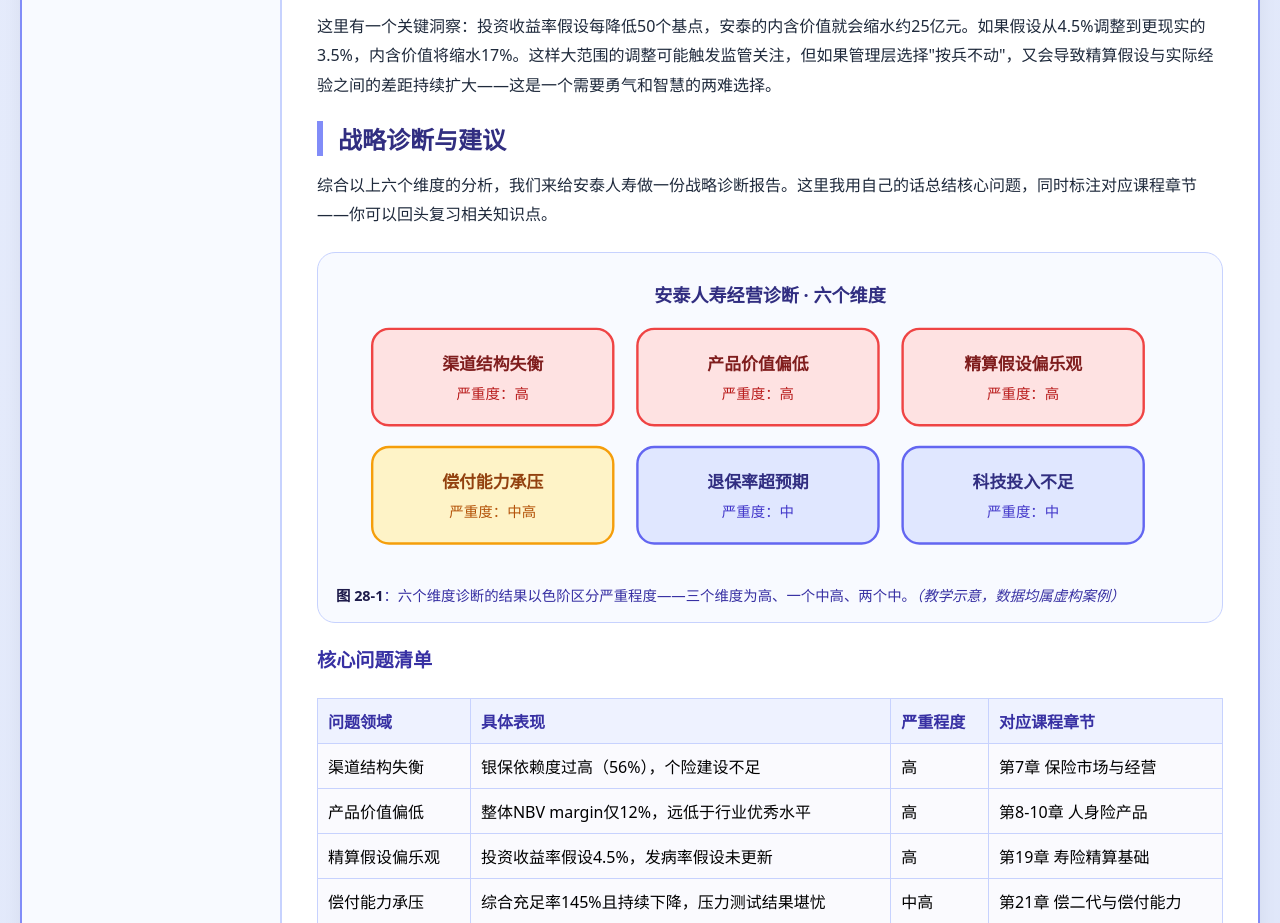
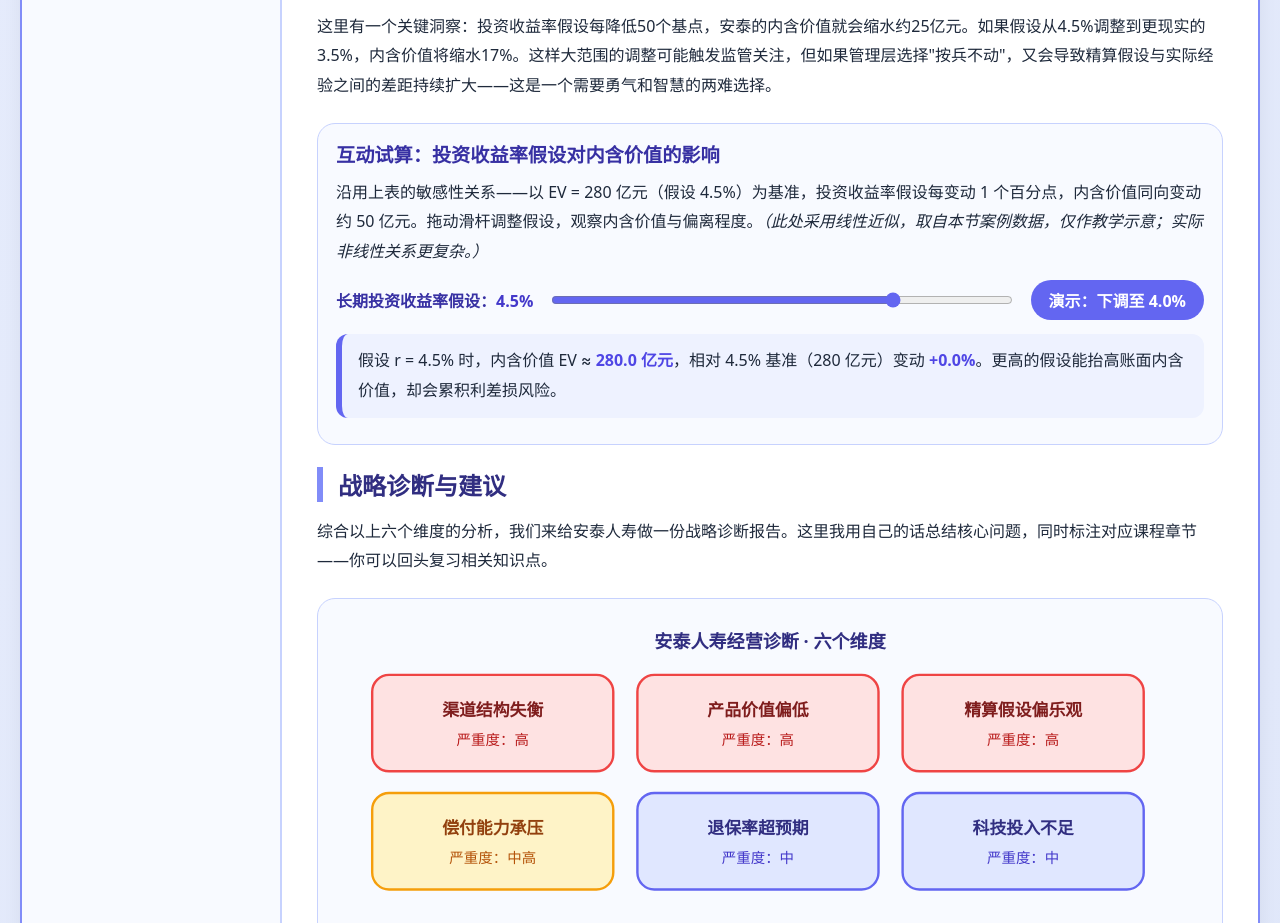
Before and after one commit to 1998x-stack/insurance-tutorial, a plain HTML site: page 28.html in a window 1280 px wide. Shown: the part 4656-5579 px from the top of the page. Drawn offline with Linux system fonts and the light colour scheme.

Commit message:
feat(insurance-tutorial): add interactive EV sensitivity widget to ch28

```diff
--- a/28.html
+++ b/28.html
@@ -5,6 +5,17 @@
     <meta name="viewport" content="width=device-width, initial-scale=1.0, maximum-scale=1.5, user-scalable=yes">
     <title>第28章 综合案例：保险公司经营分析</title>
     <link rel="stylesheet" href="theme.css">
+    <style>
+        .sens-widget { background:#f8faff; border:1px solid #c7d2fe; border-radius:18px; padding:16px 18px; margin:22px 0; }
+        .sens-widget h3 { margin-top:0; }
+        .sens-controls { display:flex; flex-wrap:wrap; gap:14px 18px; align-items:center; margin:14px 0; }
+        .sens-controls label { font-weight:600; color:#3730a3; }
+        .sens-controls output { color:#4338ca; font-variant-numeric:tabular-nums; }
+        .sens-controls input[type=range] { flex:1 1 240px; min-width:200px; accent-color:#6366f1; }
+        .sens-widget button { font:inherit; font-weight:600; cursor:pointer; background:#6366f1; color:#fff; border:none; border-radius:40px; padding:8px 18px; }
+        .sens-result { font-variant-numeric:tabular-nums; background:#eef2ff; border-left:6px solid #6366f1; border-radius:12px; padding:12px 16px; }
+        .sens-result b { color:#4f46e5; }
+    </style>
 </head>
 <body>
 <a class="skip-link" href="#main">跳到正文</a>
@@ -273,6 +284,17 @@
 
 <p>这里有一个关键洞察：投资收益率假设每降低50个基点，安泰的内含价值就会缩水约25亿元。如果假设从4.5%调整到更现实的3.5%，内含价值将缩水17%。这样大范围的调整可能触发监管关注，但如果管理层选择"按兵不动"，又会导致精算假设与实际经验之间的差距持续扩大——这是一个需要勇气和智慧的两难选择。</p>
 
+<section class="sens-widget" aria-labelledby="sens-heading">
+  <h3 id="sens-heading">互动试算：投资收益率假设对内含价值的影响</h3>
+  <p>沿用上表的敏感性关系——以 EV = 280 亿元（假设 4.5%）为基准，投资收益率假设每变动 1 个百分点，内含价值同向变动约 50 亿元。拖动滑杆调整假设，观察内含价值与偏离程度。<em>（此处采用线性近似，取自本节案例数据，仅作教学示意；实际非线性关系更复杂。）</em></p>
+  <div class="sens-controls">
+    <label for="sens-rate">长期投资收益率假设：<output id="sens-rate-out" for="sens-rate">4.5%</output></label>
+    <input type="range" id="sens-rate" min="3" max="5" step="0.1" value="4.5">
+    <button type="button" id="sens-reset">演示：下调至 4.0%</button>
+  </div>
+  <p class="sens-result" id="sens-result" aria-live="polite">正在计算…</p>
+</section>
+
 <h2>战略诊断与建议</h2>
 
 <p>综合以上六个维度的分析，我们来给安泰人寿做一份战略诊断报告。这里我用自己的话总结核心问题，同时标注对应课程章节——你可以回头复习相关知识点。</p>
@@ -417,5 +439,23 @@
     </div>
 </div>
 </div>
+<script>
+(function(){
+  var rate=document.getElementById('sens-rate');
+  if(!rate) return;
+  var out=document.getElementById('sens-rate-out'), res=document.getElementById('sens-result');
+  var BASE_EV=280, BASE_R=4.5, SLOPE=50;
+  function calc(){
+    var r=+rate.value, ev=BASE_EV+(r-BASE_R)*SLOPE, dev=(ev-BASE_EV)/BASE_EV*100;
+    out.textContent=r.toFixed(1)+'%';
+    res.innerHTML='假设 r = '+r.toFixed(1)+'% 时，内含价值 EV ≈ <b>'+ev.toFixed(1)+' 亿元</b>，'+
+      '相对 4.5% 基准（280 亿元）变动 <b>'+(dev>=0?'+':'')+dev.toFixed(1)+'%</b>。'+
+      (r<4.5?'假设越保守，内含价值越低——下调虽更贴近现实，但会牵动当期利润与资本。':'更高的假设能抬高账面内含价值，却会累积利差损风险。');
+  }
+  rate.addEventListener('input',calc); rate.addEventListener('change',calc);
+  document.getElementById('sens-reset').addEventListener('click',function(){ rate.value='4'; calc(); });
+  calc();
+})();
+</script>
 </body>
 </html>
```
